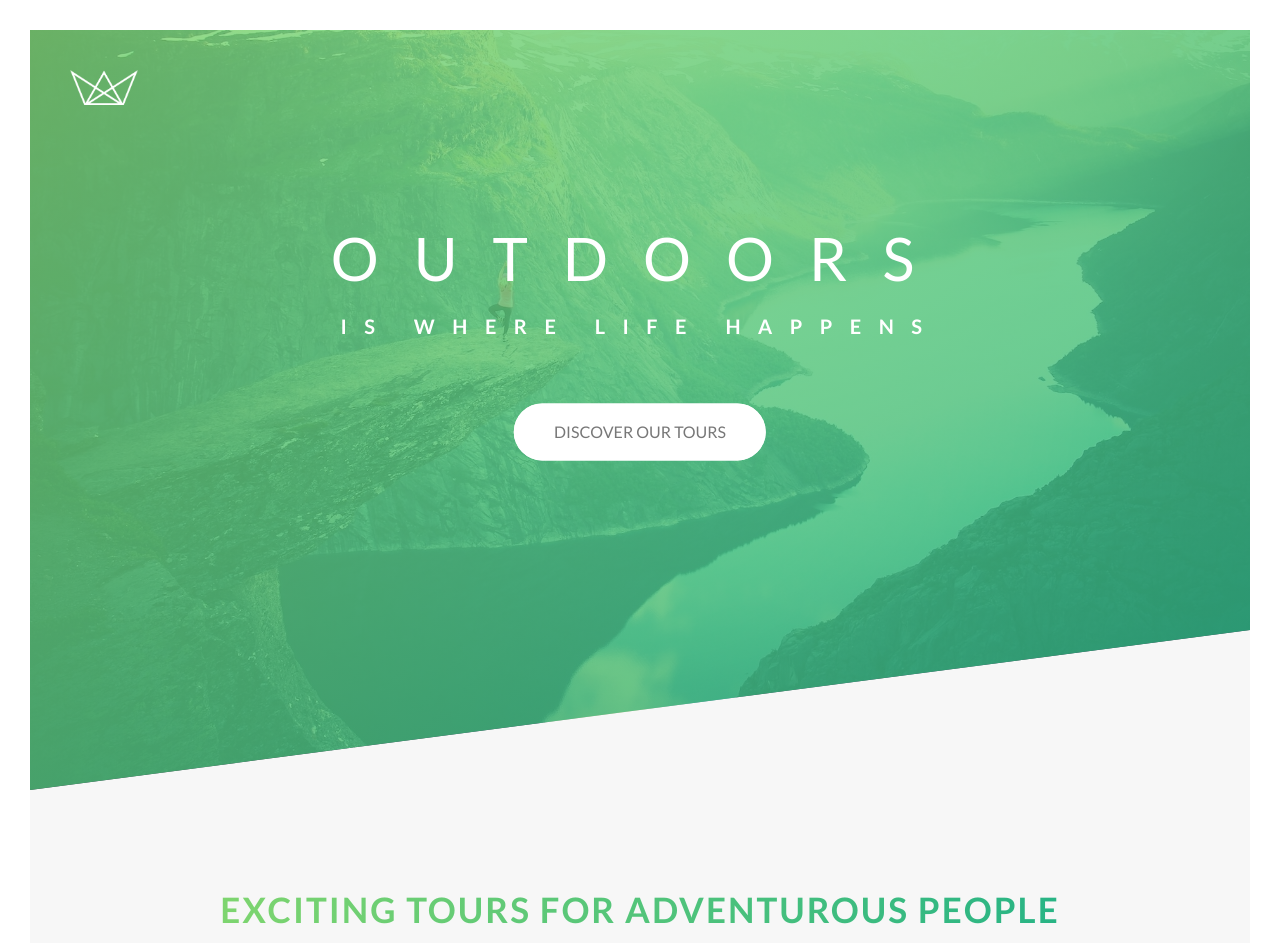
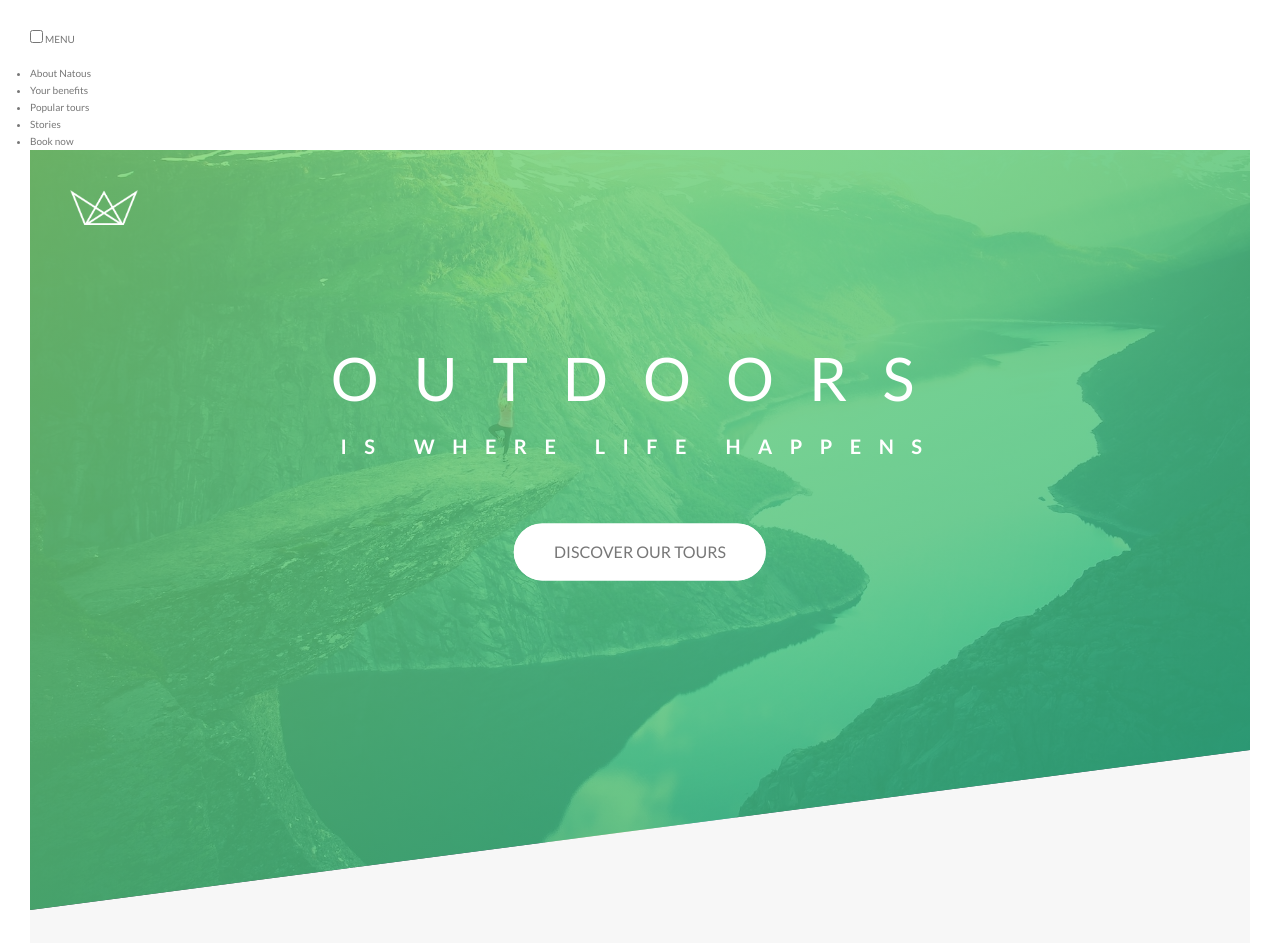
Before and after one commit to byPG/advanced_course_Sass_Animation, a website: page index.html in a window 1280 px wide. Shown: the top 943 px of the page. Drawn offline with Linux system fonts and the light colour scheme.

Commit message:
add navigation part 1/2

```diff
--- a/index.html
+++ b/index.html
@@ -15,6 +15,23 @@
 </head>
 
 <body>
+
+    <div class="navigation">
+        <input type="checkbox" class="navigation__checkbox" id="navi-toggle">
+        <label for="navi-toggle" class="navigation__button">MENU</label>
+        <div class="navigation__background">&nbsp;</div>
+
+        <nav class="navigation__nav">
+            <ul class="navigation__list">
+                <li class="navigation__item"><a href="#" class="navigation__link"></a>About Natous</li>
+                <li class="navigation__item"><a href="#" class="navigation__link"></a>Your benefits</li>
+                <li class="navigation__item"><a href="#" class="navigation__link"></a>Popular tours</li>
+                <li class="navigation__item"><a href="#" class="navigation__link"></a>Stories</li>
+                <li class="navigation__item"><a href="#" class="navigation__link"></a>Book now</li>
+            </ul>
+        </nav>
+    </div>
+
     <header class="header">
         <div class="header__logo-box">
             <img src="./img/logo-white.png" alt="logo" class="header__logo">
```
